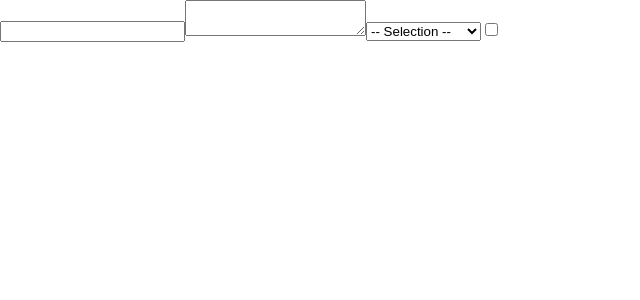
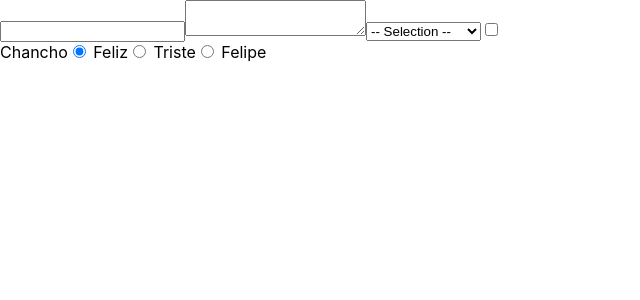
Before and after one commit to LuFabb/Forms, a React (Create React App) app: page / in a window 1280 px wide. Shown: the top 300 px of the page, without its empty margins (0-640 px from the left). Built offline with nearby package versions, Linux system fonts and the light colour scheme.

Commit message:
radio button

```diff
--- a/src/App.js
+++ b/src/App.js
@@ -1,7 +1,13 @@
 import { useState } from 'react'
 
 const App = () => {
-  const [value, setValue] = useState({ normal: '', text: '', select: '', check: false })
+  const [value, setValue] = useState({
+    normal: '',
+    text: '',
+    select: '',
+    check: false,
+    estado: 'feliz',
+  })
   const handleChange = ({ target }) => {
     setValue((state) => ({
       ...state,
@@ -31,6 +37,31 @@
       onChange={handleChange}
       checked={value.check}
       />
+
+      <div>
+        <label>Chancho</label>
+        <input
+          onChange={handleChange}
+          type="radio"
+          value="feliz"
+          name="estado"
+          checked={value.estado === 'feliz'}
+          /> Feliz
+        <input
+          onChange={handleChange}
+          type="radio"
+          value="triste"
+          name="estado"
+          checked={value.estado === 'triste'}
+          /> Triste
+        <input
+          onChange={handleChange}
+          type="radio"
+          value="felipe"
+          name="estado"
+          checked={value.estado === 'felipe'}
+          /> Felipe
+      </div>
     </div>
   )
 }
```
